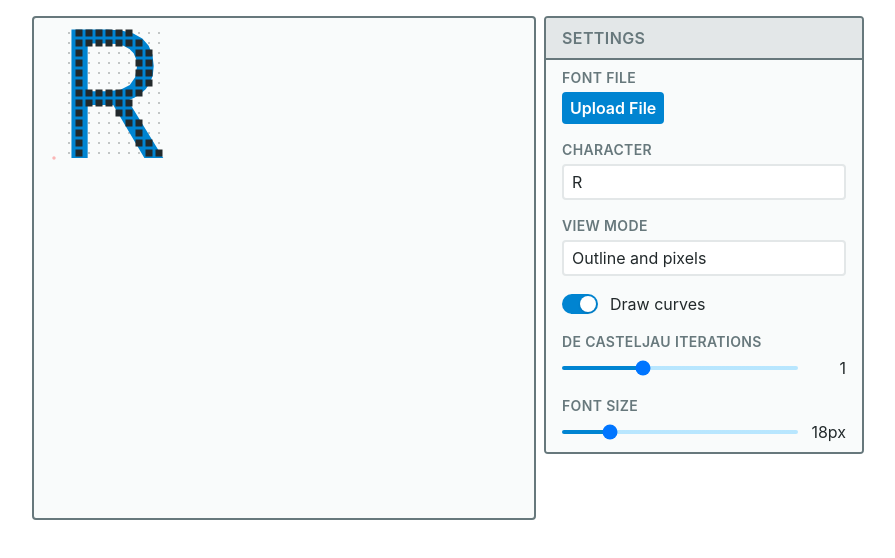
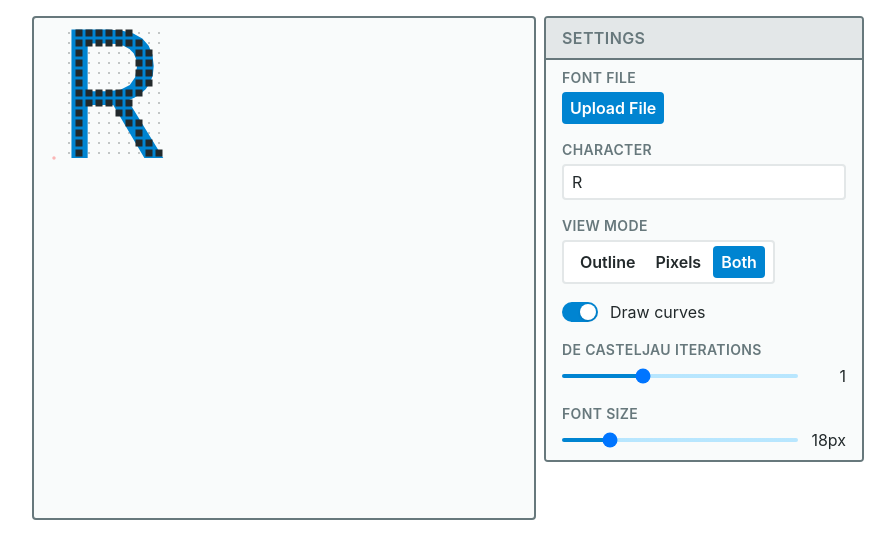
Before and after one commit to anoop901/playing-with-fonts, a React (Vite) app: page / in a window 1280 px wide. Shown: the top 558 px of the page, without its empty margins (192-1087 px from the left). Built offline with nearby package versions, Linux system fonts and the light colour scheme.

Commit message:
use custom selector instead of native selector. shows all values at all times

```diff
--- a/src/App.tsx
+++ b/src/App.tsx
@@ -229,18 +229,16 @@ function App() {
 
         <Labeled label="View Mode">
           <Select
-            label="View mode"
             value={viewMode}
-            onChange={(e) =>
-              setViewMode(
-                e.currentTarget.value as "outline" | "pixels" | "both",
-              )
+            onChange={(value) =>
+              setViewMode(value as "outline" | "pixels" | "both")
             }
-          >
-            <option value="both">Outline and pixels</option>
-            <option value="outline">Outline</option>
-            <option value="pixels">Pixels</option>
-          </Select>
+            options={[
+              { name: "Outline", value: "outline" },
+              { name: "Pixels", value: "pixels" },
+              { name: "Both", value: "both" },
+            ]}
+          />
         </Labeled>
 
         <Toggle
--- a/src/components/Button.tsx
+++ b/src/components/Button.tsx
@@ -8,7 +8,7 @@ export default function Button({
   return (
     <button
       className={
-        "cursor-pointer rounded px-2 py-1 bg-primary text-white font-semibold " +
+        "cursor-pointer rounded px-2 py-1 bg-primary text-primary-foreground font-semibold " +
         (className ?? "")
       }
       {...props}
--- a/src/components/Select.tsx
+++ b/src/components/Select.tsx
@@ -1,19 +1,32 @@
 import type { ComponentProps } from "react";
 
 export default function Select({
-  children,
   className,
-  ...props
-}: { label: string } & ComponentProps<"select">) {
+  options,
+  value,
+  onChange,
+}: {
+  className?: string;
+  options: { name: string; value: string }[];
+  value: string;
+  onChange: (value: string) => void;
+}) {
+  const currentValue = value;
   return (
-    <select
+    <div
       className={
-        "appearance-none focus:outline-none rounded px-2 py-1 border-2 border-border-weak bg-background-input hover:border-border focus:border-primary " +
+        "flex w-fit flex-wrap select-none gap-1 px-2 py-1 bg-background-input border-2 border-border-weak rounded " +
         (className ?? "")
       }
-      {...props}
     >
-      {children}
-    </select>
+      {options.map(({ name, value }) => (
+        <div
+          className={`px-2 py-1 rounded font-semibold ${currentValue === value ? "bg-primary text-primary-foreground" : "hover:bg-background-2"}`}
+          onClick={() => onChange(value)}
+        >
+          {name}
+        </div>
+      ))}
+    </div>
   );
 }
--- a/src/index.css
+++ b/src/index.css
@@ -18,6 +18,7 @@
   --color-background-input: var(--color-white);
 
   --color-primary: var(--color-sky-600);
+  --color-primary-foreground: var(--color-white);
   --color-primary-weak: var(--color-sky-200);
 
   --color-danger-foreground: var(--color-red-800);
```
